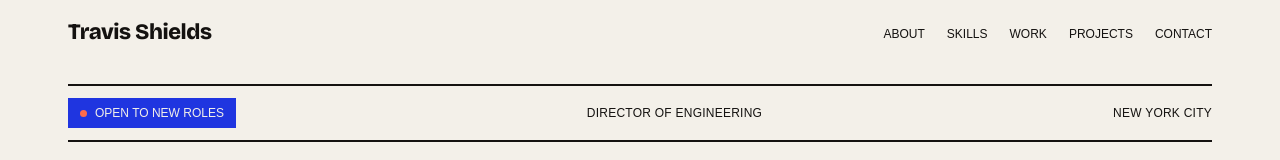
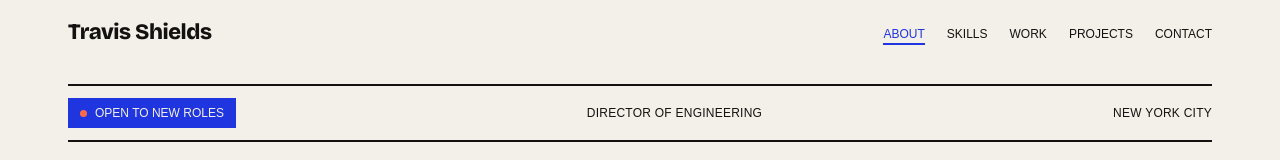
Before and after one commit to tshields86/travis-shields, a Next.js app: page / in a window 1280 px wide. Shown: the top 160 px of the page. Built offline with nearby package versions, Linux system fonts and the light colour scheme; a web font is replaced by a local one.

Commit message:
Add scroll-spy active state to nav
Header observes sections with IntersectionObserver and marks the in-view
nav item active (cobalt + underline, aria-current); nothing highlighted at
the hero

```diff
--- a/app/globals.css
+++ b/app/globals.css
@@ -102,7 +102,8 @@ body {
   padding-bottom: 2px;
   border-bottom: 2px solid transparent;
 }
-.site-nav a:hover {
+.site-nav a:hover,
+.site-nav a.active {
   border-color: var(--cobalt);
   color: var(--cobalt);
 }
--- a/components/Header.tsx
+++ b/components/Header.tsx
@@ -1,3 +1,7 @@
+"use client";
+
+import { useEffect, useState } from "react";
+
 const navLinks = [
   { href: "#about", label: "About", hideOnMobile: true },
   { href: "#skills", label: "Skills", hideOnMobile: false },
@@ -6,7 +10,34 @@ const navLinks = [
   { href: "#say", label: "Contact", hideOnMobile: false },
 ];
 
+const sectionIds = navLinks.map((link) => link.href.slice(1));
+
 export function Header() {
+  // Scroll-spy: highlight the nav item for the section currently in view.
+  const [activeId, setActiveId] = useState("");
+
+  useEffect(() => {
+    const visibility = new Map<string, boolean>();
+    const sections = sectionIds
+      .map((id) => document.getElementById(id))
+      .filter((el): el is HTMLElement => el !== null);
+
+    const observer = new IntersectionObserver(
+      (entries) => {
+        for (const entry of entries) {
+          visibility.set(entry.target.id, entry.isIntersecting);
+        }
+        // Topmost section crossing the middle band wins.
+        const current = sectionIds.find((id) => visibility.get(id));
+        if (current) setActiveId(current);
+      },
+      { rootMargin: "-45% 0px -50% 0px" },
+    );
+
+    sections.forEach((section) => observer.observe(section));
+    return () => observer.disconnect();
+  }, []);
+
   return (
     <header className="site-header">
       <div className="wrap bar">
@@ -14,11 +45,22 @@ export function Header() {
           Travis Shields
         </a>
         <nav className="site-nav" aria-label="Primary">
-          {navLinks.map(({ href, label, hideOnMobile }) => (
-            <a key={href} href={href} className={hideOnMobile ? "hide" : undefined}>
-              {label}
-            </a>
-          ))}
+          {navLinks.map(({ href, label, hideOnMobile }) => {
+            const isActive = activeId === href.slice(1);
+            const className = [hideOnMobile ? "hide" : "", isActive ? "active" : ""]
+              .filter(Boolean)
+              .join(" ");
+            return (
+              <a
+                key={href}
+                href={href}
+                className={className || undefined}
+                aria-current={isActive ? "true" : undefined}
+              >
+                {label}
+              </a>
+            );
+          })}
         </nav>
       </div>
     </header>
```
